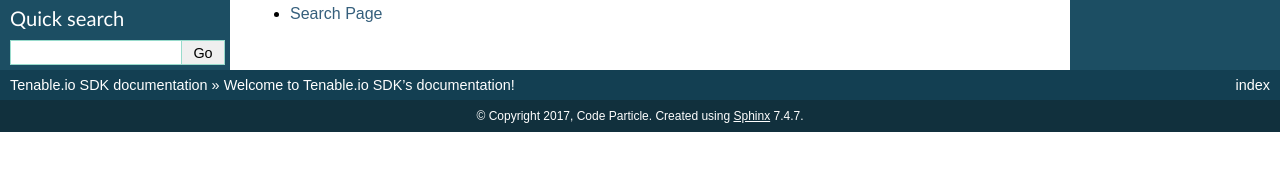
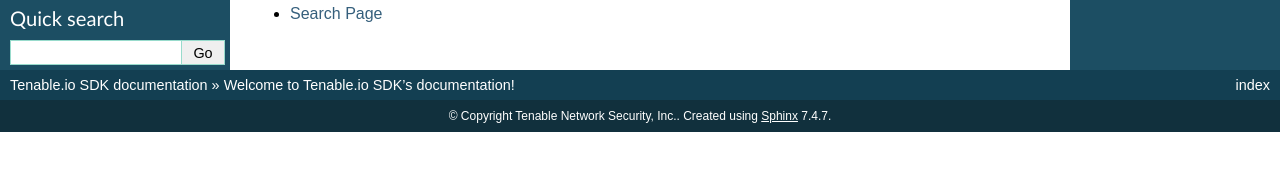
Before and after one commit to alanfung/Tenable.io-SDK-for-Python, a Sphinx documentation site: the page built from doc/source/index.rst, in a window 1280 px wide. Shown: the part 186-357 px from the top of the page. Built offline with Sphinx 7.4.7, drawn with Linux system fonts in a browser that asks for light colours.

Commit message:
Revise copyright.
Issue: TAPI-268

```diff
--- a/doc/source/conf.py
+++ b/doc/source/conf.py
@@ -46,7 +46,7 @@ master_doc = 'index'
 
 # General information about the project.
 project = u'Tenable.io SDK'
-copyright = u'2017, Code Particle'
+copyright = u'Tenable Network Security, Inc.'
 author = u'Code Particle'
 
 # The version info for the project you're documenting, acts as replacement for
```
